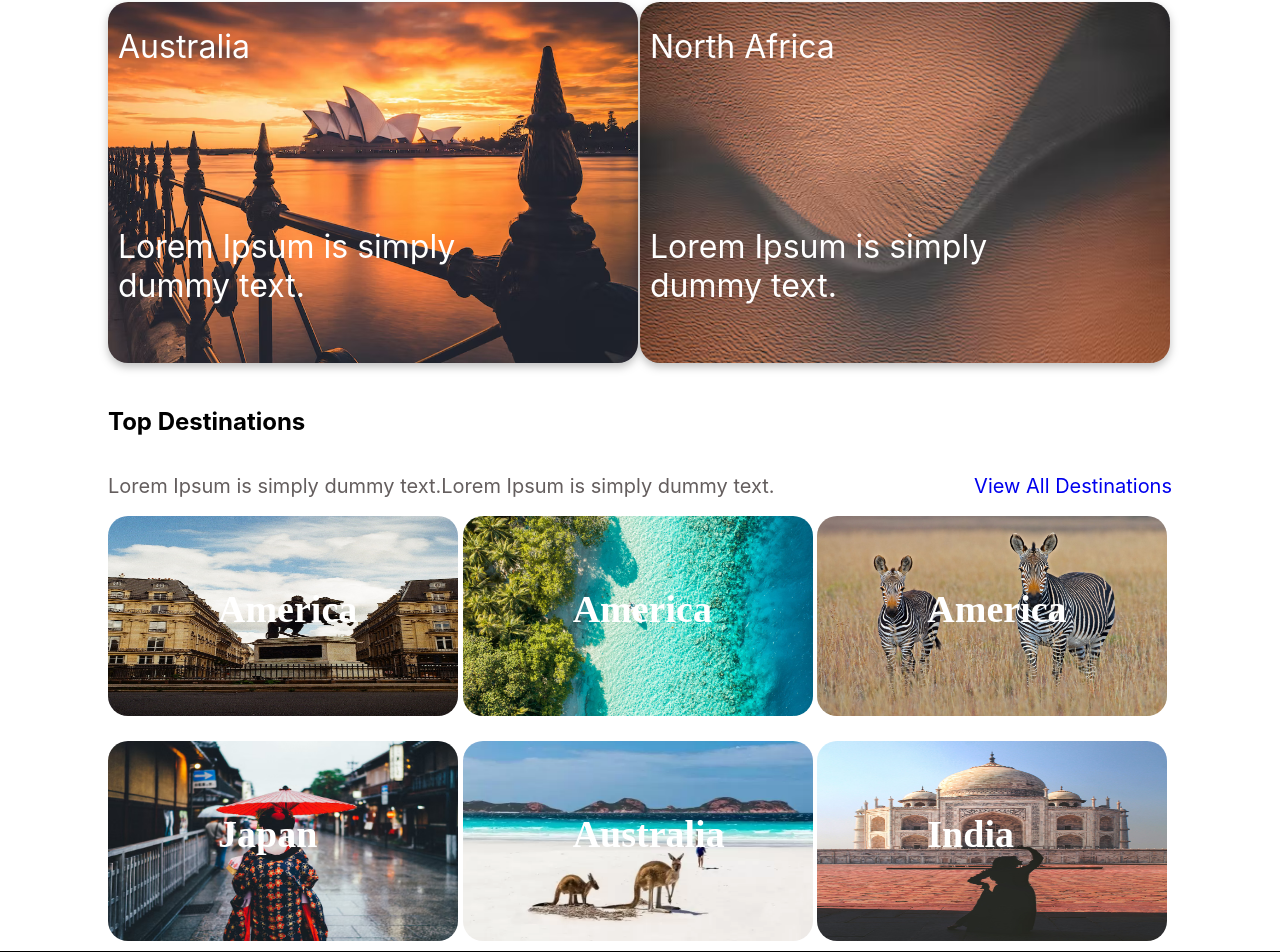
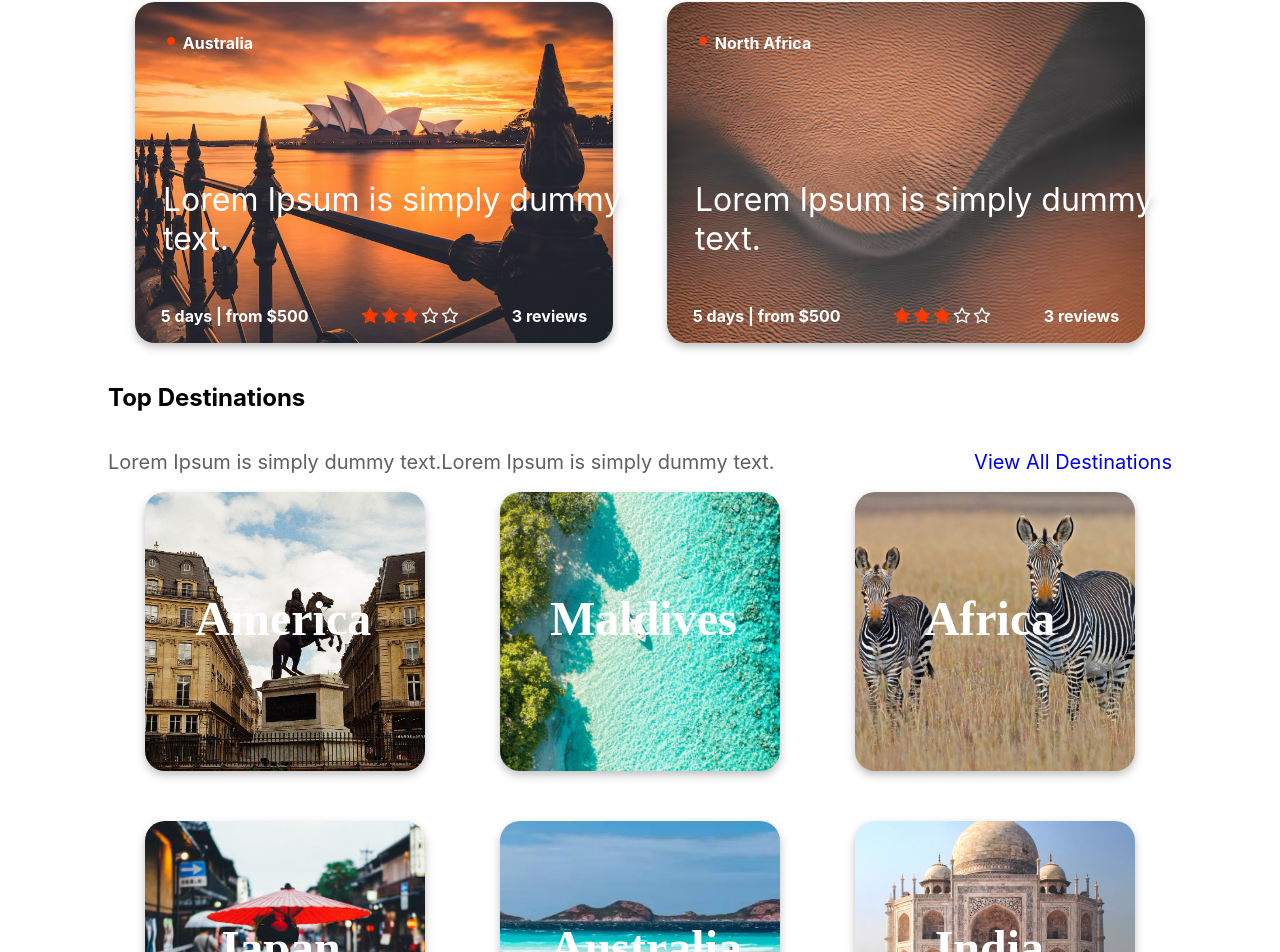
Before and after one commit to Shuvoghosh7/tour_planner, a React (Create React App) app: page / in a window 1280 px wide. Shown: the part 1077-2029 px from the top of the page. Built offline with nearby package versions, Linux system fonts and the light colour scheme.

Commit message:
update Top Destinations section

```diff
--- a/src/pages/Home/Banner/Banner.css
+++ b/src/pages/Home/Banner/Banner.css
@@ -1,11 +1,13 @@
 .banner {
     background-image: url(../../../images/banner.jpg);
     min-height: 100vh;
-    background-attachment: fixed;
+
     background-position: center;
     background-repeat: no-repeat;
     background-size: cover;
+
 }
+
 
 .inside-banner {
     background: rgba(0, 0, 0, 0.46);
--- a/src/pages/Home/TopDestinations/TopDestinations.css
+++ b/src/pages/Home/TopDestinations/TopDestinations.css
@@ -11,6 +11,12 @@
     text-decoration: none;
 }
 
+.destination-countrys{
+    display: grid;
+    grid-template-columns: repeat(3, 1fr);
+    grid-row-gap: 50px;
+}
+
 .destination-text p {
     font-family: 'Inter';
     font-style: normal;
@@ -19,37 +25,151 @@
     line-height: 20px;
     color: #645E5E;
 }
-.country{
-    width: 350px;
-    height: 200px;
+
+.country1 {
+    background-image: url(../../../images/America.jpg);
+    min-height: 279px;
+    width: 280px;
+    /* background-attachment: fixed; */
+    background-position: center;
+    background-repeat: no-repeat;
+    background-size: cover;
+    filter: drop-shadow(0px 4px 4px rgba(0, 0, 0, 0.25));
+    border-radius: 20px;
+    margin: auto;
 }
-.destination-countrys{
-    display: grid;
-    grid-template-columns: repeat(3, 1fr);
-    row-gap: 25px;
+.country2 {
+    background-image: url(../../../images/Maldives.jpg);
+    min-height: 279px;
+    width: 280px;
+    /* background-attachment: fixed; */
+    background-position: center;
+    background-repeat: no-repeat;
+    background-size: cover;
+    filter: drop-shadow(0px 4px 4px rgba(0, 0, 0, 0.25));
+    border-radius: 20px;
+    margin: auto;
+}
+.country3 {
+    background-image: url(../../../images/Africa.jpg);
+    min-height: 279px;
+    width: 280px;
+    /* background-attachment: fixed; */
+    background-position: center;
+    background-repeat: no-repeat;
+    background-size: cover;
+    filter: drop-shadow(0px 4px 4px rgba(0, 0, 0, 0.25));
+    border-radius: 20px;
+    margin: auto;
+}
+.country4 {
+    background-image: url(../../../images/Japan.png);
+    min-height: 279px;
+    width: 280px;
+    /* background-attachment: fixed; */
+    background-position: center;
+    background-repeat: no-repeat;
+    background-size: cover;
+    filter: drop-shadow(0px 4px 4px rgba(0, 0, 0, 0.25));
+    border-radius: 20px;
+    margin: auto;
+}
+.country5 {
+    background-image: url(../../../images/Australia.png);
+    min-height: 279px;
+    width: 280px;
+    /* background-attachment: fixed; */
+    background-position: center;
+    background-repeat: no-repeat;
+    background-size: cover;
+    filter: drop-shadow(0px 4px 4px rgba(0, 0, 0, 0.25));
+    border-radius: 20px;
+    margin: auto;
+}
+.country6 {
+    background-image: url(../../../images/india.jpg);
+    min-height: 279px;
+    width: 280px;
+    /* background-attachment: fixed; */
+    background-position: center;
+    background-repeat: no-repeat;
+    background-size: cover;
+    filter: drop-shadow(0px 4px 4px rgba(0, 0, 0, 0.25));
+    border-radius: 20px;
+    margin: auto;
 }
 
-.country img {
-    width: 350px;
-    height: 200px;
-    border-radius: 20px;
-    filter: drop-shadow( rgba(0, 0, 0, 0.25) invert(75%));
-}
-
-.country h4 {
+.countryName1 {
     position: relative;
-    top: -190px;
-    left: 110px;
+    top: 50px;
+    left: 50px;
     font-family: 'Inria Serif';
     font-style: normal;
     font-weight: 700;
-    font-size: 38px;
+    font-size: 48px;
     line-height: 58px;
-    color: white;
+    color: #FFFFFF;
+}
+.countryName2 {
+    position: relative;
+    top: 50px;
+    left: 50px;
+    font-family: 'Inria Serif';
+    font-style: normal;
+    font-weight: 700;
+    font-size: 48px;
+    line-height: 58px;
+    color: #FFFFFF;
+}
+.countryName3 {
+    position: relative;
+    top: 50px;
+    left: 70px;
+    font-family: 'Inria Serif';
+    font-style: normal;
+    font-weight: 700;
+    font-size: 48px;
+    line-height: 58px;
+    color: #FFFFFF;
+}
+.countryName4 {
+    position: relative;
+    top: 50px;
+    left: 70px;
+    font-family: 'Inria Serif';
+    font-style: normal;
+    font-weight: 700;
+    font-size: 48px;
+    line-height: 58px;
+    color: #FFFFFF;
+}
+.countryName5 {
+    position: relative;
+    top: 50px;
+    left: 50px;
+    font-family: 'Inria Serif';
+    font-style: normal;
+    font-weight: 700;
+    font-size: 48px;
+    line-height: 58px;
+    color: #FFFFFF;
+}
+.countryName6 {
+    position: relative;
+    top: 50px;
+    left: 80px;
+    font-family: 'Inria Serif';
+    font-style: normal;
+    font-weight: 700;
+    font-size: 48px;
+    line-height: 58px;
+    color: #FFFFFF;
 }
 
+
+
 @media screen and (max-width: 640px) {
-    .destination-countrys{
+    .destination-countrys {
         display: grid;
         grid-template-columns: repeat(1, 1fr);
         row-gap: 25px;
@@ -61,30 +181,55 @@
     .TopDestinations {
         margin-left: 10px;
     }
+    .country1{
+        margin-left: 30px;
+    }
+    .country2{
+        margin-left: 30px;
+    }
+    .country3{
+        margin-left: 30px;
+    }
+    .country4{
+        margin-left: 30px;
+    }
+    .country5{
+        margin-left: 30px;
+    }
+    .country6{
+        margin-left: 30px;
+    }
+    .countryName {
+        position: relative;
+        top: 40px;
+    }
+    .destination-countrys{
+        display: grid;
+        grid-template-columns: repeat(1, 1fr);
+        margin: auto;
+    }
 
 }
 
-@media screen and (min-width:768px) and (max-width:1023px){
+@media screen and (min-width:768px) and (max-width:1023px) {
     .destination-text {
         display: flex;
         flex-direction: column;
     }
-    .destination-countrys{
+
+    .destination-countrys {
         display: grid;
         grid-template-columns: repeat(1, 1fr);
         gap: 35px;
     }
-    .country img {
-        width: 550px;
-        height: 350px;
+
+    .countryName {
+        position: relative;
+        top: 40px;
     }
-    .country{
-        width: 550px;
-        height: 350px;
+    .destination-countrys{
+        display: grid;
+        grid-template-columns: repeat(2, 1fr);
     }
-    .country h4 {
-        position: relative;
-        top: -270px;
-        left: 195px;
-    }
+
 }
--- a/src/pages/Home/TopDestinations/TopDestinations.js
+++ b/src/pages/Home/TopDestinations/TopDestinations.js
@@ -19,30 +19,25 @@ const TopDestinations = () => {
             </div>
 
             <div className='destination-countrys'>
-                <div className='country'>
-                    <img src={America} alt="" />
-                    <h4>America</h4>
+                <div className='country1'>
+                    <p className='countryName1'>America</p>
                 </div>
-                <div className='country'>
-                    <img src={Maldives} alt="" />
-                    <h4>America</h4>
+                <div className='country2'>
+                    <p className='countryName2'>Maldives</p>
                 </div>
-                <div className='country'>
-                    <img src={Africa} alt="" />
-                    <h4>America</h4>
+                <div className='country3'>
+                    <p className='countryName3'>Africa</p>
                 </div>
-                <div className='country'>
-                    <img src={Japan} alt="" />
-                    <h4>Japan</h4>
+                <div className='country4'>
+                    <p className='countryName4'>Japan</p>
                 </div>
-                <div className='country'>
-                    <img src={Australia} alt="" />
-                    <h4>Australia</h4>
+                <div className='country5'>
+                    <p className='countryName5'>Australia</p>
                 </div>
-                <div className='country'>
-                    <img src={India} alt="" />
-                    <h4>India</h4>
+                <div className='country6'>
+                    <p className='countryName6'>India</p>
                 </div>
+
             </div>
 
 
--- a/src/pages/PopularTours/PopularTours.css
+++ b/src/pages/PopularTours/PopularTours.css
@@ -45,68 +45,122 @@
 
 .tours-details {
     display: grid;
-    grid-template-columns:  1fr 1fr;
+    grid-template-columns: 1fr 1fr;
+}
+
+.tour1 {
+    background-image: url(../../images/Tours1.png);
+    min-height: 341px;
+    width: 478px;
+    ;
+    /* background-attachment: fixed; */
+    background-position: center;
+    background-repeat: no-repeat;
+    background-size: cover;
+    filter: drop-shadow(0px 4px 4px rgba(0, 0, 0, 0.25));
+    border-radius: 20px;
+    margin: auto;
+}
+
+.tour2 {
+    background-image: url(../../images/tours2.png);
+    min-height: 341px;
+    width: 478px;
+    ;
+    /* background-attachment: fixed; */
+    background-position: center;
+    background-repeat: no-repeat;
+    background-size: cover;
+    filter: drop-shadow(0px 4px 4px rgba(0, 0, 0, 0.25));
+    border-radius: 20px;
+    margin: auto;
 
 }
-
-.tour1 img {
-    width: 530px;
-    height: 361px;
-    filter: drop-shadow(0px 4px 4px rgba(0, 0, 0, 0.25));
-    border-radius: 20px;
+.tour-name p {
+    color: white;
+    position: relative;
+    top: 15px;
+    left: 28px;
 }
 
-.tour1 p {
-    font-family: 'Inter';
-    font-style: normal;
+.tour-name-icon {
+    color: #FF3B00;
+}
+
+.tour-title {
+    position: relative;
+    top: 110px;
+    left: 28px;
     font-weight: 400;
     font-size: 32px;
     line-height: 39px;
     color: #FFFFFF;
-    position: absolute;
-    margin-top: -140px;
-    margin-left: 10px;
-}
-.tour1 h4{
-    font-family: 'Inter';
-    font-style: normal;
-    font-weight: 400;
-    font-size: 32px;
-    line-height: 39px;
-    position: absolute;
-    margin-top: -340px;
-    margin-left: 10px;
-    color: white;
 }
 
+.toure-icon {
+    display: flex;
+    justify-content: space-around;
+    color: #FFFFFF;
+    position: relative;
+    top: 110px;
+}
 
+.ratting-icon {
+    color: #FF3B00;
+    font-size: 20px;
+}
 
+.ratting-icon2 {
+    font-size: 20px;
+}
 
 
 @media screen and (max-width: 640px) {
     .Popular_Tours {
         margin: 370px 10px 10px;
     }
+
     .tours-details {
         display: grid;
-        grid-template-columns:  1fr;
+        grid-template-columns: 1fr;
         gap: 10px;
     }
-    .tour1 img {
+
+    .tour1 {
+        min-height: 250px;
         width: 330px;
-        height: 261px;
-        margin-left: 10px;
+        margin-left: 7px;
     }
-    .tour1 h4{
-        position: absolute;
-        margin-top: -240px;
-        margin-left: 20px;
+
+    .tour2 {
+        min-height: 250px;
+        width: 330px;
+        margin-left: 7px;
+    }
+
+    .tour-title {
+        position: relative;
+        top: 50px;
+        left: 15px;
+        font-weight: 400;
+        font-size: 22px;
+    }
+
+    .toure-icon {
+        display: flex;
+        justify-content: space-around;
+        color: #FFFFFF;
+        position: relative;
+        top: 30px;
     }
 }
-@media screen and (min-width:768px) and (max-width:1023px){
+
+@media screen and (min-width:768px) and (max-width:1023px) {
     .tours-details {
         display: grid;
-        grid-template-columns:  1fr;
+        grid-template-columns: 1fr;
         gap: 10px;
     }
+
+
 }
--- a/src/pages/PopularTours/PopularTours.js
+++ b/src/pages/PopularTours/PopularTours.js
@@ -2,9 +2,10 @@ import React from 'react';
 import { Link } from 'react-router-dom';
 import { BsArrowRight } from 'react-icons/bs';
 import { AiTwotoneStar } from 'react-icons/ai';
+import { GoPrimitiveDot } from 'react-icons/go';
+import { AiOutlineStar } from 'react-icons/ai';
 import './PopularTours.css'
-import Tours1 from '../../images/Tours1.png'
-import Tours2 from '../../images/tours2.png'
+
 const PopularTours = () => {
     return (
         <div className='Popular_Tours'>
@@ -22,15 +23,46 @@ const PopularTours = () => {
             <div className='tours-details'>
                 <div className='tour1'>
                     <div>
-                        <img src={Tours1} alt="" />
-                        <h4>Australia</h4>
-                        <p>Lorem Ipsum is simply <br /> dummy text.</p>
+                        <div className='tour-name'>
+                            <p><span><GoPrimitiveDot className='tour-name-icon' /></span> Australia</p>
+                        </div>
+                        <h3 className='tour-title'>Lorem Ipsum is simply dummy text.</h3>
+                        <div className='toure-icon'>
+                            <p>5 days | from $500</p>
+                            <p>
+                                <AiTwotoneStar className='ratting-icon' />
+                                <AiTwotoneStar className='ratting-icon' />
+                                <AiTwotoneStar className='ratting-icon' />
+                                <AiOutlineStar className='ratting-icon2' />
+                                <AiOutlineStar className='ratting-icon2' />
+                            </p>
+                            <p>3 reviews</p>
+
+                        </div>
+
                     </div>
                 </div>
-                <div className='tour1'>
-                    <img src={Tours2} alt="" />
-                    <h4>North Africa</h4>
-                    <p>Lorem Ipsum is simply <br /> dummy text.</p>
+                <div className='tour2'>
+                    <div>
+                        <div className='tour-name'>
+                            <p><span><GoPrimitiveDot className='tour-name-icon' /></span> North Africa</p>
+                        </div>
+                        <h3 className='tour-title'>Lorem Ipsum is simply dummy text.</h3>
+                        <div className='toure-icon'>
+                            <p>5 days | from $500</p>
+                            <p>
+                                <AiTwotoneStar className='ratting-icon' />
+                                <AiTwotoneStar className='ratting-icon' />
+                                <AiTwotoneStar className='ratting-icon' />
+                                <AiOutlineStar className='ratting-icon2' />
+                                <AiOutlineStar className='ratting-icon2' />
+                            </p>
+                            <p>3 reviews</p>
+
+                        </div>
+
+                    </div>
+
                 </div>
             </div>
         </div>
```
Also changed, not shown: src/pages/Home/Home/Home.js (line endings or trailing spaces).
